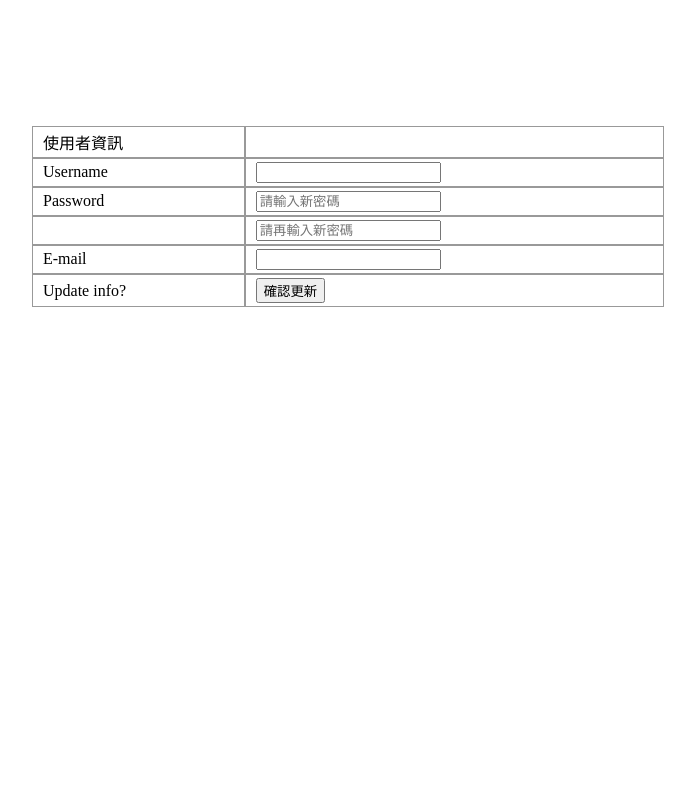
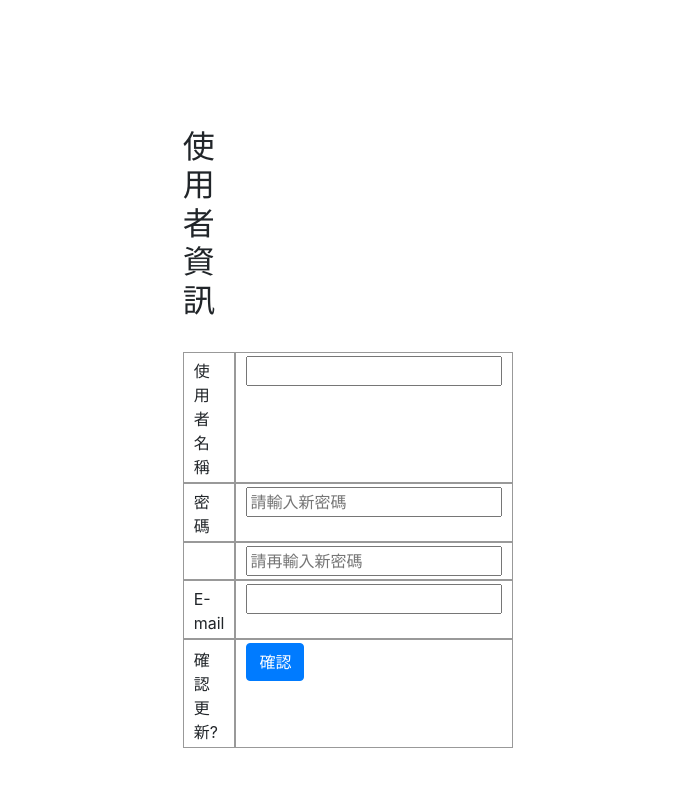
Before and after one commit to johnny-butter/eLibrary, a Django app: template eLibrary/template/userInfo.html in a window 1280 px wide. Shown: the top 787 px of the page, without its empty margins (292-987 px from the left). Run offline with Django 3.2, Linux system fonts and the light colour scheme; the template is opened without the code that fills it, so the values that code supplies are empty; parts of the project's set-up code (start-up, migrations or seed data) failed here and were passed over; some libraries are stand-ins or nearby versions.

Commit message:
user info page UI modify

```diff
--- a/eLibrary/static/js/info.js
+++ b/eLibrary/static/js/info.js
@@ -11,11 +11,14 @@ $(document).ready(function () {
         };
         if ($("#pass1").val() != "" && $("#pass1").val() == $("#pass2").val()) {
             data["password"] = $("#pass1").val();
+        } else if ($("#pass1").val() != "") {
+            alert("請確認密碼一致");
+            return;
         }
         console.info($("#username").attr('name'))
         $.ajax({
             type: "PUT",
-            url: "/api/cbv/user/" + $("#username").attr('name') + '/',
+            url: "/api/v2/user/" + $("#username").attr('name') + '/',
             dataType: "json",
             contentType: "application/json",
             data: JSON.stringify(data),
--- a/eLibrary/template/userInfo.html
+++ b/eLibrary/template/userInfo.html
@@ -7,23 +7,29 @@
     <title>使用者</title>
     {% load staticfiles %}
     <link rel=stylesheet type="text/css" href="{% static 'info.css' %}">
+    <link rel="stylesheet" href="https://stackpath.bootstrapcdn.com/bootstrap/4.3.1/css/bootstrap.min.css">
+    <script src="https://code.jquery.com/jquery-3.4.1.min.js"></script>
+    <script src="https://cdnjs.cloudflare.com/ajax/libs/popper.js/1.14.7/umd/popper.min.js"></script>
+    <script src="https://stackpath.bootstrapcdn.com/bootstrap/4.3.1/js/bootstrap.min.js"></script>
 </head>
 
 <body>
-    <div class="divTable" style="width: 50%;">
+    <div class="divTable" style="width: 25%;">
+        <h2>使用者資訊</h2>
+        <br>
         <div class="divTableBody">
-            <div class="divTableRow">
+            <!-- <div class="divTableRow">
                 <div class="divTableCell">使用者資訊</div>
                 <div class="divTableCell"></div>
-            </div>
+            </div> -->
             <div class="divTableRow">
-                <div class="divTableCell">Username</div>
+                <div class="divTableCell">使用者名稱</div>
                 <div class="divTableCell">
                     <input id="username" name="{{ user.id }}" type="text" value="{{ user.username }}">
                 </div>
             </div>
             <div class="divTableRow">
-                <div class="divTableCell">Password</div>
+                <div class="divTableCell">密碼</div>
                 <div class="divTableCell">
                     <input id=pass1 type="password" placeholder="請輸入新密碼">
                 </div>
@@ -41,9 +47,9 @@
                 </div>
             </div>
             <div class="divTableRow">
-                <div class="divTableCell">Update info?</div>
+                <div class="divTableCell">確認更新?</div>
                 <div class="divTableCell">
-                    <input id="updateinfo" type="button" value="確認更新">
+                    <input class="btn btn-primary" id="updateinfo" type="button" value="確認">
                 </div>
             </div>
         </div>
```
